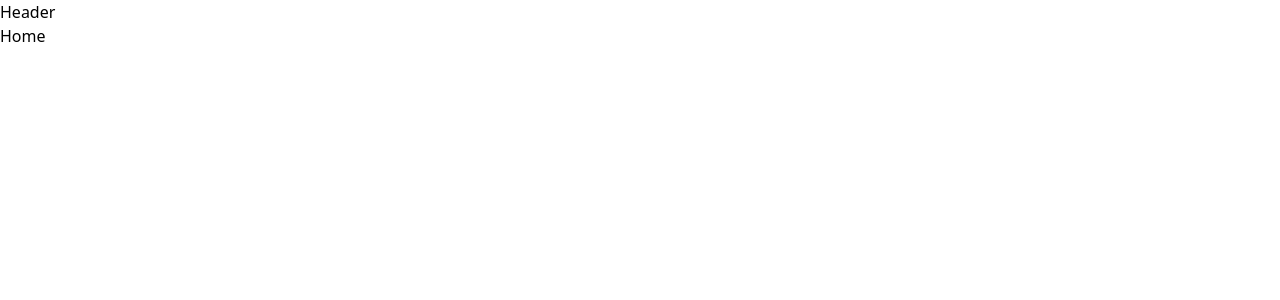
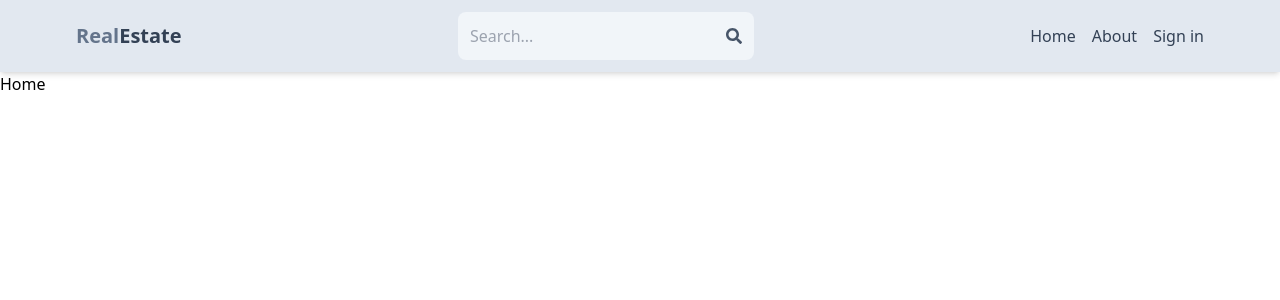
Before and after one commit to codeme254/RealifyEstate, a React (Vite) app in the folder client/: page / in a window 1280 px wide. Shown: the top 300 px of the page. Built offline with nearby package versions, Linux system fonts and the light colour scheme.

Commit message:
Create the basic header and link to the pages

```diff
--- a/client/package.json
+++ b/client/package.json
@@ -12,6 +12,7 @@
   "dependencies": {
     "react": "^18.2.0",
     "react-dom": "^18.2.0",
+    "react-icons": "^4.11.0",
     "react-router-dom": "^6.16.0"
   },
   "devDependencies": {
--- a/client/src/components/Header.jsx
+++ b/client/src/components/Header.jsx
@@ -1,5 +1,33 @@
 import React from "react";
+import {FaSearch} from 'react-icons/fa';
+import {Link} from 'react-router-dom';
 
 export default function Header() {
-  return <div>Header</div>;
+  return (
+    <header className="bg-slate-200 shadow-md">
+        <div className="flex justify-between items-center max-w-6xl mx-auto p-3">
+            <Link to='/'>
+                <h1 className="font-bold text-sm sm:text-xl flex flex-wrap">
+                    <span className="text-slate-500">Real</span>
+                    <span className="text-slate-700">Estate</span>
+                </h1>
+            </Link>
+            <form className="bg-slate-100 p-3 rounded-lg flex items-center">
+                <input type="text" placeholder="Search..." className="bg-transparent focus:outline-none w-24 sm:w-64" />
+                <FaSearch className="text-slate-600" />
+            </form>
+            <ul className="flex gap-4">
+                <li className="hidden sm:inline text-slate-700 hover:underline">
+                    <Link to='/'>Home</Link>
+                </li>
+                <li className="hidden sm:inline text-slate-700 hover:underline">
+                    <Link to='/about'>About</Link>
+                </li>
+                <li className="sm:inline text-slate-700 hover:underline">
+                    <Link to='sign-in'>Sign in</Link>
+                </li>
+            </ul>
+        </div>
+    </header>
+  );
 }
```
Also changed, not shown: client/.eslintrc.cjs, 1 other file (tests, documents, lock files or other folders).
